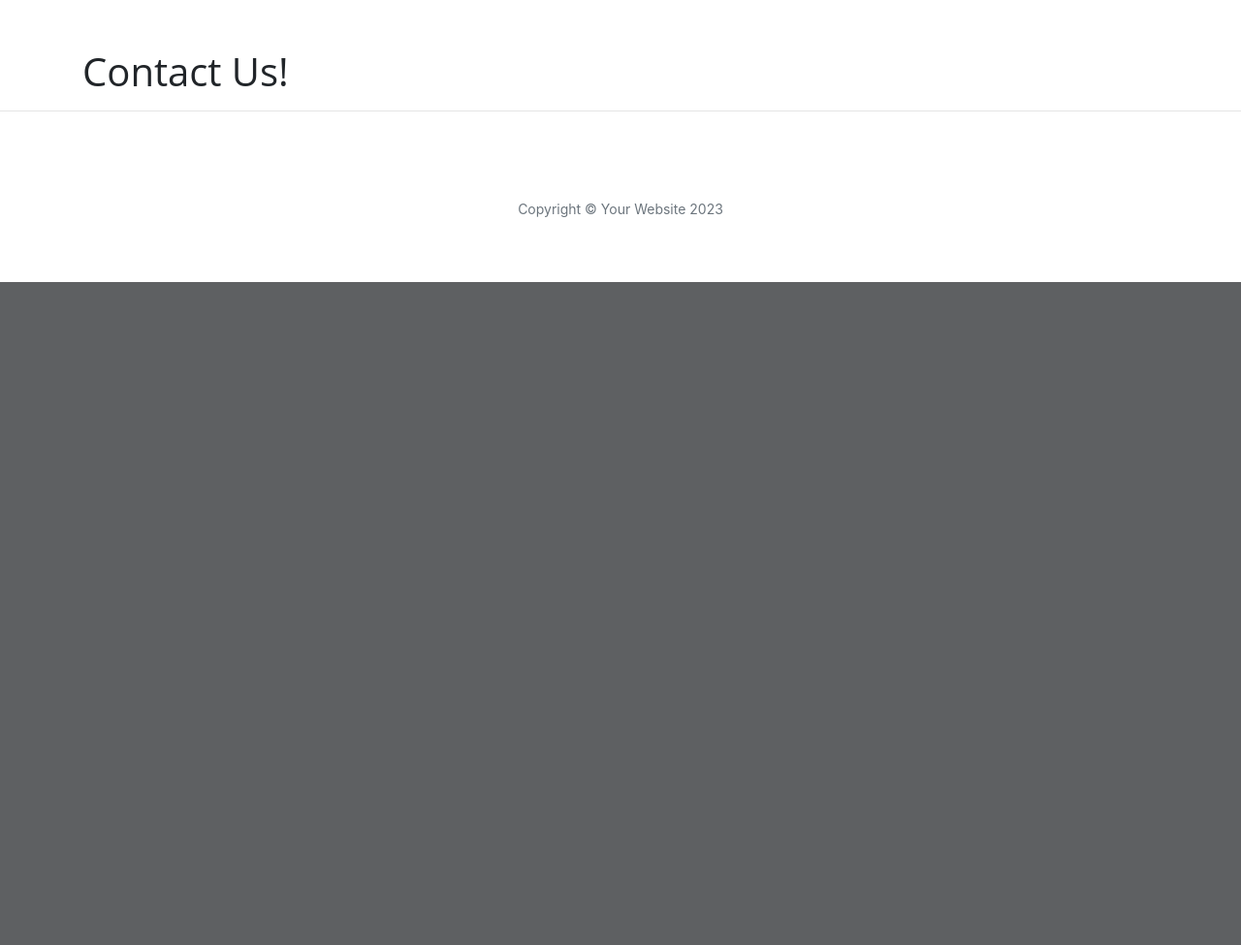
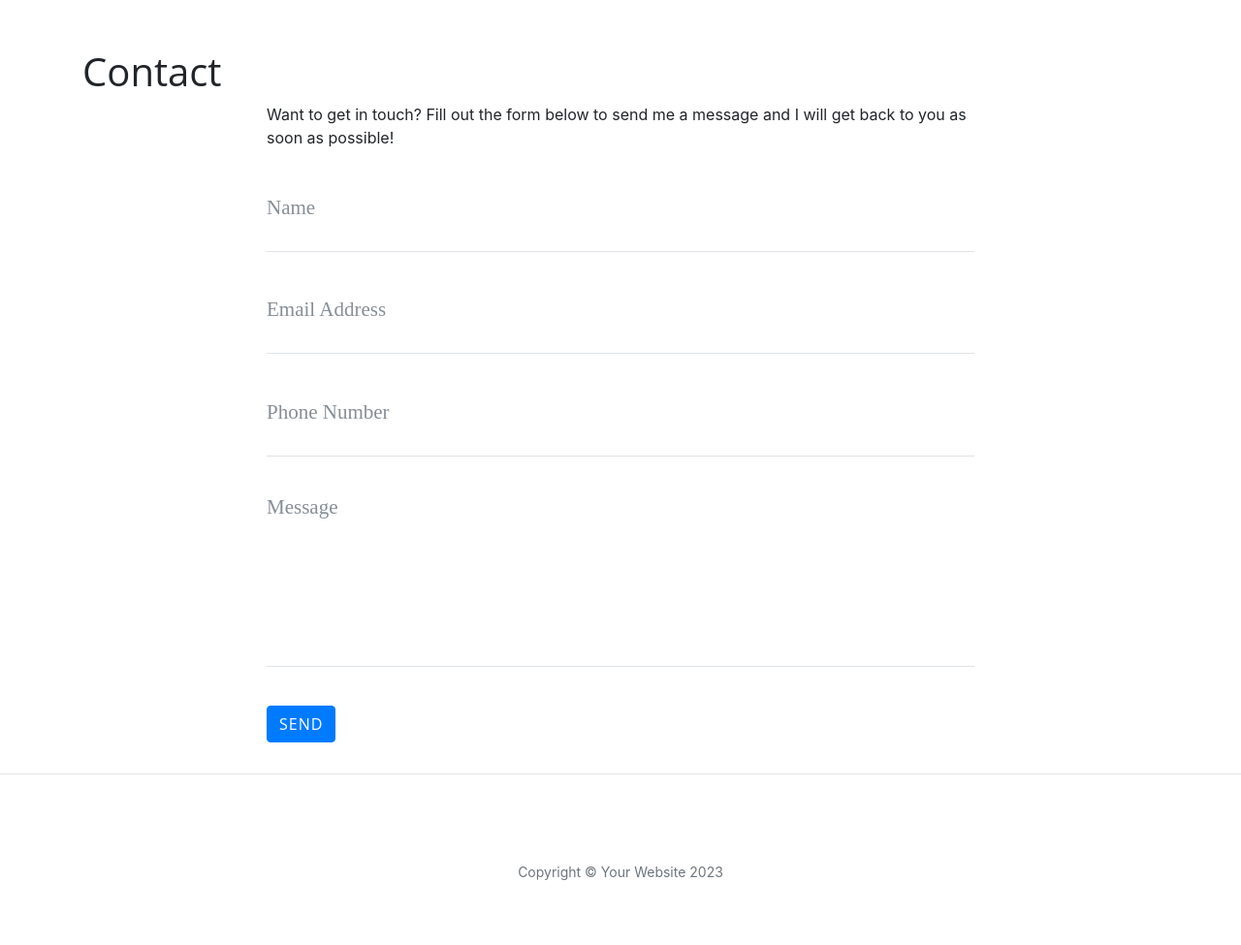
Before and after one commit to Saleha-m14/thorin-flask-app, a Flask app: page /contact in a window 1280 px wide. Shown: the part 532-1507 px from the top of the page at 97% size. Before the commit the page ends 823 px from the top, so only its background shows below. Run offline with Flask 3, Linux system fonts and the light colour scheme; some libraries are stand-ins or nearby versions.

Commit message:
Allow user to send data to server using POST method and give feedback

```diff
--- a/run.py
+++ b/run.py
@@ -1,8 +1,11 @@
 import os
-from flask import Flask, render_template
-
+import json
+from flask import Flask, render_template, request, flash
+if os.path.exists("env.py"):
+    import env
 
 app = Flask(__name__)
+app.secret_key = os.environ.get("SECRET_KEY")
 
 
 @app.route("/")
@@ -12,17 +15,33 @@ def index():
 
 @app.route("/about")
 def about():
-    return render_template("about.html")
+    data = []
+    with open("data/company.json", "r") as json_data:
+        data = json.load(json_data)
+    return render_template("about.html", page_title="About", company=data)
 
 
-@app.route("/contact")
+@app.route("/about/<member_name>")
+def about_member(member_name):
+    member = {}
+    with open("data/company.json", "r") as json_data:
+        data = json.load(json_data)
+        for obj in data:
+            if obj["url"] == member_name:
+                member = obj
+    return renderTemplate("member.html", member=member)
+
+
+@app.route("/contact", methods=["GET", "POST"])
 def contact():
-    return render_template("contact.html")
+    if request.method == "POST":
+        flash("Thanks {}, we have recieved your message!".format(request.form.get("name")))
+    return render_template("contact.html", page_title="Contact")
 
 
 @app.route("/career")
 def career():
-    return render_template("career.html")
+    return render_template("career.html", page_title="Career")
 
 
 if __name__ == "__main__":
--- a/templates/career.html
+++ b/templates/career.html
@@ -1,4 +1,4 @@
 {% extends "base.html" %}
 {% block content%}
-    <h1>Come and work with us!</h1>
+    <h1>{{ page_title }}</h1>
 {% endblock %}
--- a/templates/contact.html
+++ b/templates/contact.html
@@ -1,4 +1,61 @@
 {% extends "base.html" %}
 {% block content %}
-    <h1>Contact Us!</h1>
+    <h1>{{ page_title }}</h1>
+
+    <div class="row">
+        <div class="col-lg-8 col-md-10 mx-auto">
+
+            {% with messages = get_flashed_messages() %}
+                {% if messages %}
+                    <ul class="flashes">
+                        {% for message in messages %}
+                            <li>{{ message }}</li>
+                        {% endfor %}
+                    </ul>
+                {% endif%}
+            {% endwith %}
+
+            <p>Want to get in touch? Fill out the form below to send me a message and I will get back to you as soon as
+                possible!</p>
+            <form method="POST" name="sentMessage" id="contactForm" novalidate>
+                <div class="control-group">
+                    <div class="form-group floating-label-form-group controls">
+                        <label>Name</label>
+                        <input type="text" class="form-control" placeholder="Name" name="name" id="name" required
+                            data-validation-required-message="Please enter your name.">
+                        <p class="help-block text-danger"></p>
+                    </div>
+                </div>
+                <div class="control-group">
+                    <div class="form-group floating-label-form-group controls">
+                        <label>Email Address</label>
+                        <input type="email" class="form-control" placeholder="Email Address" name="email" id="email" required
+                            data-validation-required-message="Please enter your email address.">
+                        <p class="help-block text-danger"></p>
+                    </div>
+                </div>
+                <div class="control-group">
+                    <div class="form-group col-xs-12 floating-label-form-group controls">
+                        <label>Phone Number</label>
+                        <input type="tel" class="form-control" placeholder="Phone Number" name="phone" id="phone" required
+                            data-validation-required-message="Please enter your phone number.">
+                        <p class="help-block text-danger"></p>
+                    </div>
+                </div>
+                <div class="control-group">
+                    <div class="form-group floating-label-form-group controls">
+                        <label>Message</label>
+                        <textarea rows="5" class="form-control" placeholder="Message" name="message" id="message" required
+                            data-validation-required-message="Please enter a message."></textarea>
+                        <p class="help-block text-danger"></p>
+                    </div>
+                </div>
+                <br>
+                <div id="success"></div>
+                <div class="form-group">
+                    <button type="submit" class="btn btn-primary" id="sendMessageButton">Send</button>
+                </div>
+            </form>
+        </div>
+    </div>
 {% endblock %}
```
Also changed, not shown: data/company.json (added, +80 -0 lines), templates/about.html (+25 -16 lines), templates/member.html (added, +16 -0 lines), 1 other file.
